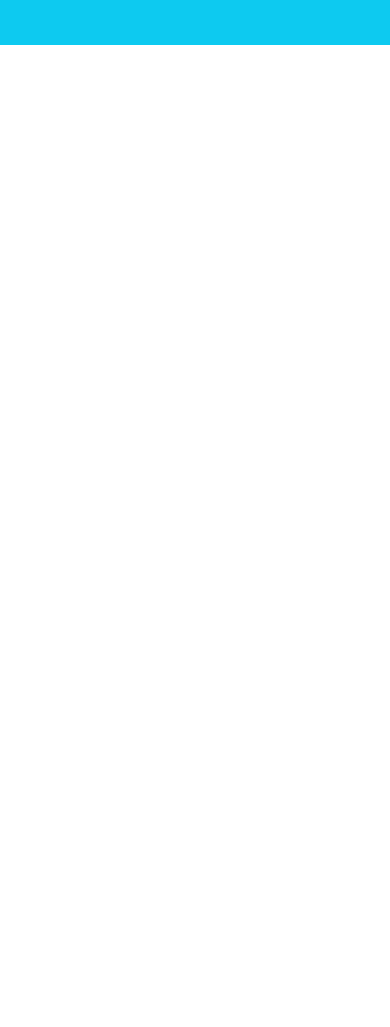
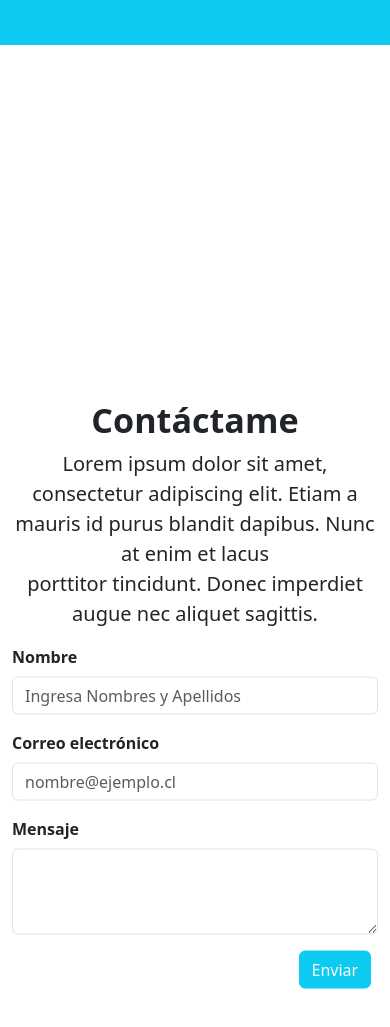
Before and after one commit to urbinavidelapedro/oliviaRos, a plain HTML site: page index.html in a window 390 px wide. Shown: the part 3883-4910 px from the top of the page. Before the commit the page ends 3944 px from the top, so only its background shows below. Drawn offline with nearby package versions, Linux system fonts and the light colour scheme.

Commit message:
se logra hacer form responsivo

```diff
--- a/assets/css/main.css
+++ b/assets/css/main.css
@@ -71,6 +71,9 @@ article{
     min-height: 76vh;
 }
 
+form{
+    min-height: 76vh;
+}
 
 
 
@@ -102,6 +105,14 @@ article{
      }
 
      article{
+        min-height: 150vh;
+    }
+
+    .formTamaños{
+        min-height: 92vh;
+    }
+
+    form{
         min-height: 150vh;
     }
 
@@ -140,4 +151,11 @@ article{
         min-height: 150vh;
     }
 
+    form{
+        min-height: 150vh;
+
+    }
+
+
+
   }
--- a/index.html
+++ b/index.html
@@ -162,10 +162,40 @@
 </figure>
 <!-- Fin de las tarjetas de comida -->
 
-<section id="formularioContacto">
+
+<!-- Inicio del formulario de contacto -->
+<form class="position-relative">
+    <div class="container-sm position-absolute top-50 start-50 translate-middle">
+        <h4 class="fw-bold text-center display-4">Contáctame</h4>
+        <p class="text-center fs-5">Lorem ipsum dolor sit amet, consectetur adipiscing elit. Etiam a mauris id purus blandit dapibus.
+             Nunc at enim et lacus <br> porttitor tincidunt. Donec imperdiet augue nec aliquet sagittis.</p>
+    <div class="mb-3">
+        <label for="exampleFormControlInput1" class="form-label fw-bold">Nombre</label>
+        <input type="text" class="form-control" id="exampleFormControlInput1" placeholder="Ingresa Nombres y Apellidos">
+      </div>
+
+      <div class="mb-3">
+        <label for="exampleFormControlInput1" class="form-label fw-bold">Correo electrónico</label>
+        <input type="email" class="form-control" id="exampleFormControlInput1" placeholder="nombre@ejemplo.cl">
+      </div>
+      <div class="mb-3">
+        <label for="exampleFormControlTextarea1" class="form-label fw-bold">Mensaje</label>
+        <textarea class="form-control" id="exampleFormControlTextarea1" rows="3"></textarea>
+      </div>
+
+      <div class="container">
+        <div class="row d-flex justify-content-end">
+            <div class="col-sm-1 col-3">
+                <button type="button" class="btn btn-info text-white " id="botonForm">Enviar</button>
+
+            </div>
+        </div>
+      </div>
 
 
-</section>
+    </div>
+</form>
+<!-- Fin del formulario de contacto -->
 <script src="https://cdn.jsdelivr.net/npm/bootstrap@5.3.2/dist/js/bootstrap.bundle.min.js" integrity="sha384-C6RzsynM9kWDrMNeT87bh95OGNyZPhcTNXj1NW7RuBCsyN/o0jlpcV8Qyq46cDfL" crossorigin="anonymous"></script>
  <script src="assets/js/script.js"></script>
 </body>
```
